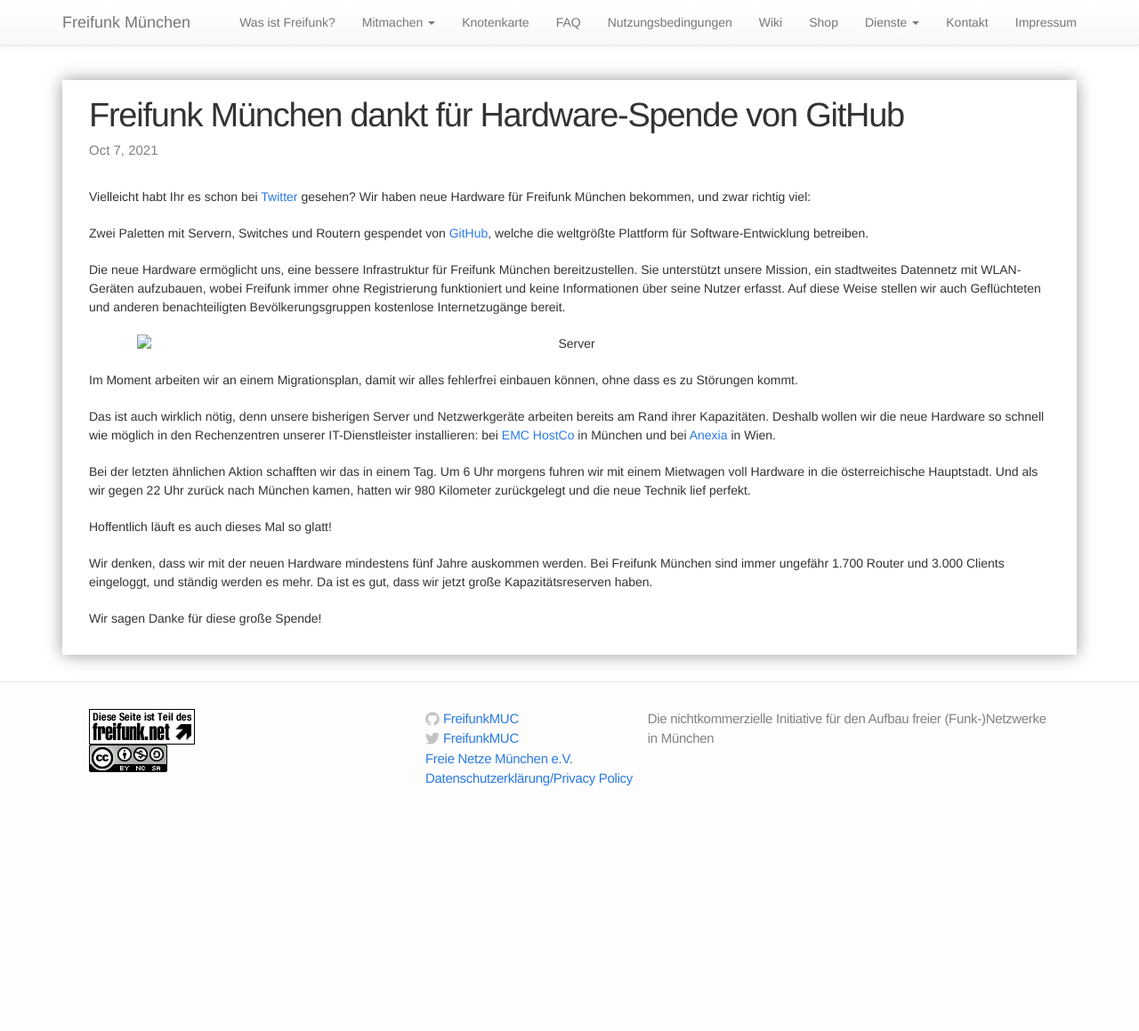
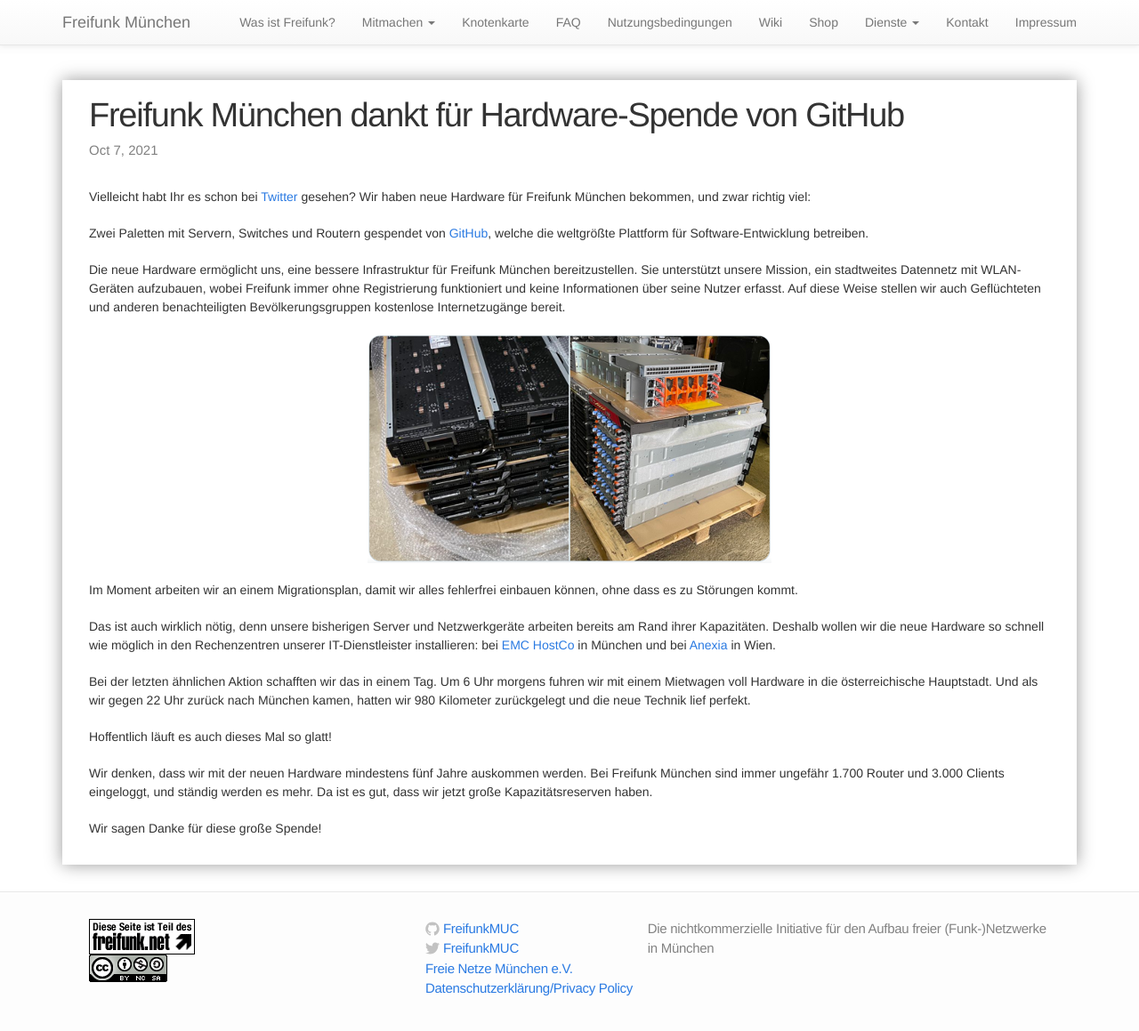
Before and after one commit to freifunkMUC/freifunkmuc.github.io, a Jekyll site: the page built from _posts/2021-10-07-donation_github.markdown, in a window 1280 px wide and 1178 px high. Shown: the top 1159 px of the window at 89% size. Built offline with Jekyll 4.4.1, drawn with Linux system fonts in a browser that asks for light colours.

Commit message:
Update 2021-10-07-donation_github.markdown

```diff
--- a/_posts/2021-10-07-donation_github.markdown
+++ b/_posts/2021-10-07-donation_github.markdown
@@ -12,7 +12,7 @@ Zwei Paletten mit Servern, Switches und Routern gespendet von [GitHub](https://g
 
 Die neue Hardware ermöglicht uns, eine bessere Infrastruktur für Freifunk München bereitzustellen. Sie unterstützt unsere Mission, ein stadtweites Datennetz mit WLAN-Geräten aufzubauen, wobei Freifunk immer ohne Registrierung funktioniert und keine Informationen über seine Nutzer erfasst. Auf diese Weise stellen wir auch Geflüchteten und anderen benachteiligten Bevölkerungsgruppen kostenlose Internetzugänge bereit.
 
-![Server](/assets/2021-10-07-servers-github.png)
+![Server](/assets/posts/2021-10-07-servers-github.png)
 
 Im Moment arbeiten wir an einem Migrationsplan, damit wir alles fehlerfrei einbauen können, ohne dass es zu Störungen kommt.
 
```
